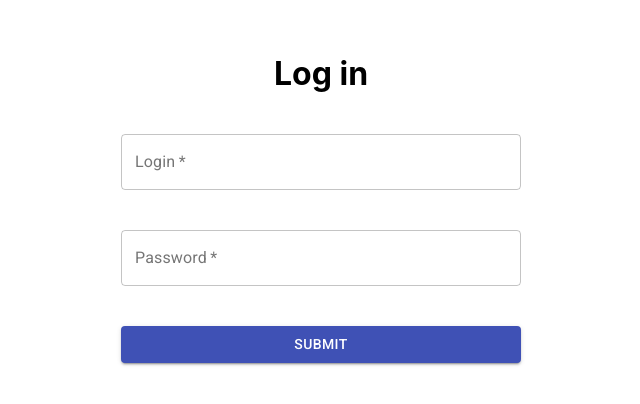
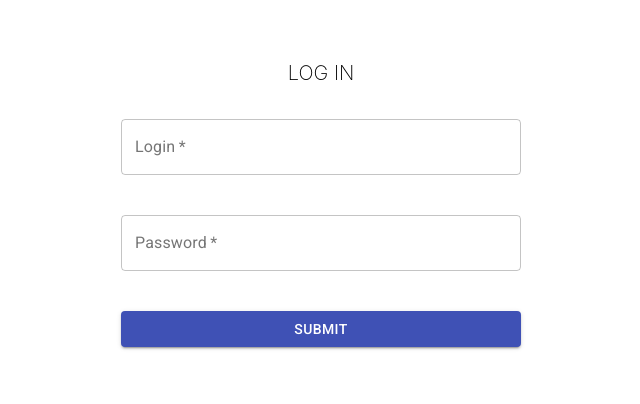
Before and after one commit to peterdee/opensky-test-frontend, a React (Create React App) app: page / in a window 1280 px wide. Shown: the part 160-564 px from the top of the page, without its empty margins (319-959 px from the left). Built offline with nearby package versions, Linux system fonts and the light colour scheme.

Commit message:
Login page styles

```diff
--- a/src/pages/login/Login.module.scss
+++ b/src/pages/login/Login.module.scss
@@ -16,6 +16,11 @@
   text-align: center;
 }
 
+.title, .errorMessage {
+  font-size: 20px;
+  font-weight: 200;
+}
+
 .loginForm {
   & > div, button {
     margin: 20px 0;
@@ -28,6 +33,4 @@
 
 .errorMessage {
   color: red;
-  font-size: 20px;
-  font-weight: 200;
 }
--- a/src/pages/login/Login.tsx
+++ b/src/pages/login/Login.tsx
@@ -45,8 +45,8 @@ function Login(): React.ReactElement {
 
   return (
     <div className={styles.wrapper}>
-      <h1 className={styles.center}>
-        Log in
+      <h1 className={`${styles.center} ${styles.title}`}>
+        LOG IN
       </h1>
       <form
         onSubmit={onLogin}
```
